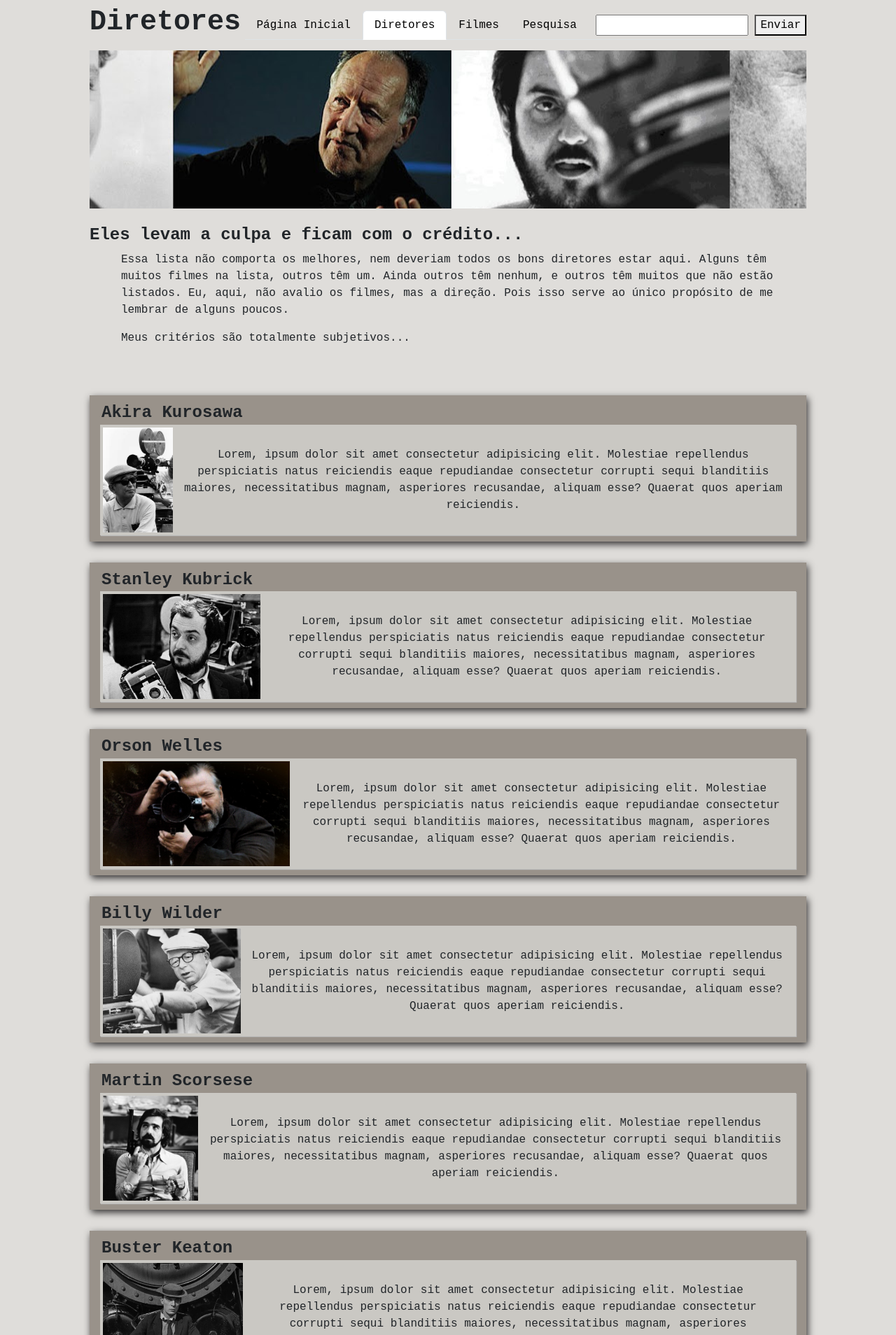
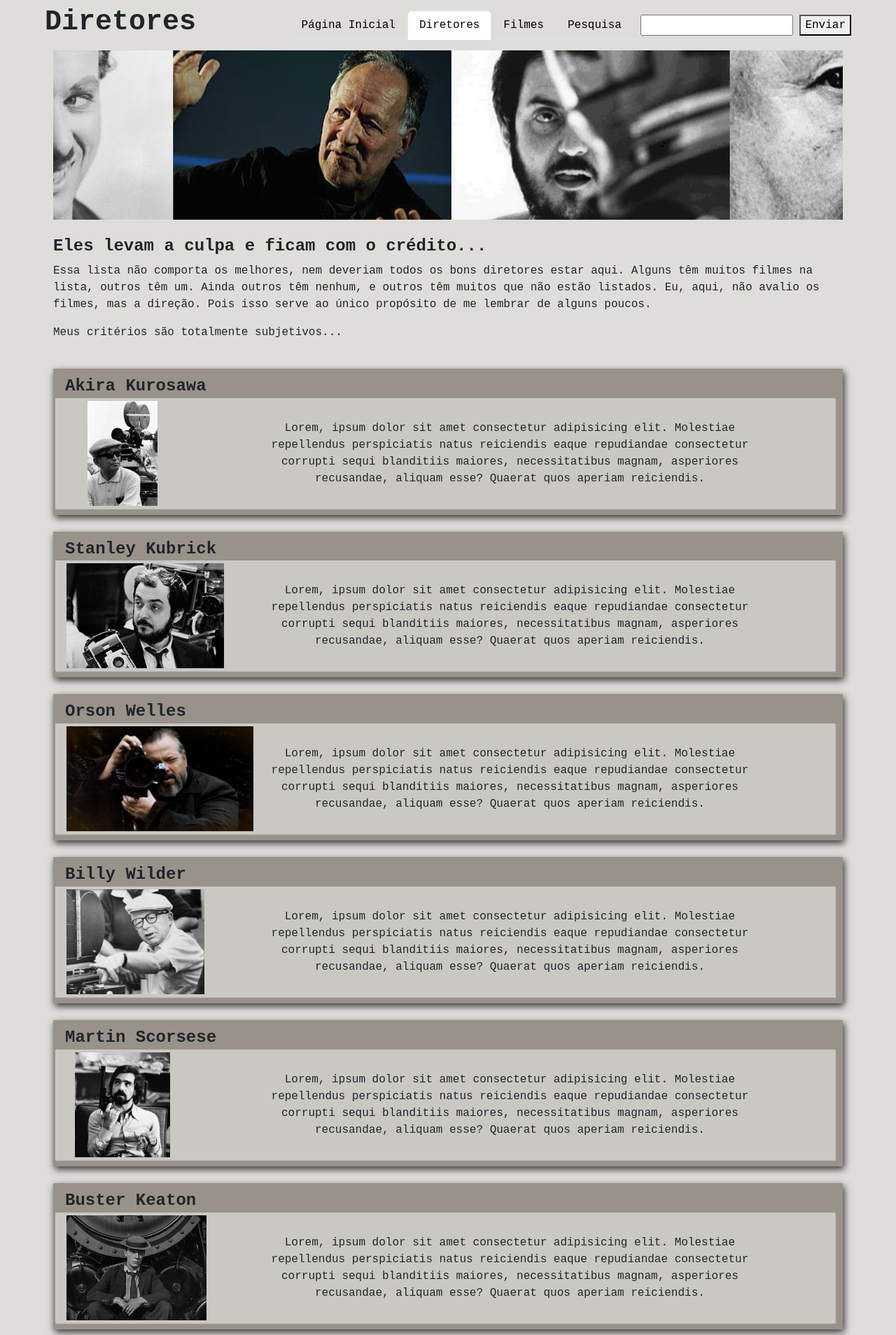
Before and after one commit to pedro-fs-garcia/resolucoes_ADS1, a Flask app: page /directors in a window 1280 px wide. Shown: the top 1908 px of the page at 70% size. Run offline with Flask 3, Linux system fonts and the light colour scheme; some libraries are stand-ins or nearby versions.

Commit message:
feat: melhor responsividade

```diff
--- a/PM/desafio_3/static/style.css
+++ b/PM/desafio_3/static/style.css
@@ -1,18 +1,5 @@
-@media screen and (min-width: 400px) {
-    body {
-      background-color: lightgreen;
-    }
-  }
-
-  @media screen and (min-width: 800px) {
-    body {
-      background-color: lavender;
-    }
-  }
-
 .base_body{
-    max-width: 80%;
-    margin: 0px auto 45px;
+    max-width: 90%;
     font-family:'Courier New', Courier, monospace;
     background-color:rgb(223, 221, 218)
 }
@@ -62,11 +49,8 @@
 } */
 
 .biography{
-    display:grid;
-    align-items:center;
-    grid-template-columns:auto 1fr;
-    column-gap: 50px;
-    margin-top: 30px;
+    max-width:80%;
+    align-content: center;
 }
 
 .biography h2{
@@ -77,7 +61,6 @@
 .director_details{
     background-color: #99928a;
     padding: 2px;
-    margin: 30px 0 0 0;
     box-shadow: 2px 4px 10px #333131;
 }
 
@@ -104,15 +87,13 @@ summary{
 }
 
 .director_summary{
-    display:grid;
-    grid-template-columns:auto 1fr;
-    flex: 34px;
     padding: 4px;
-    width: 100%;
+    width: 101.5%;
     background-color: #cac8c3;
     border: none;
     box-shadow: 1px 1px 1px #bbbbbb;
     cursor:pointer;
+    margin:auto;
 }
 
 
@@ -141,3 +122,15 @@ summary{
     font-family: 'Times New Roman', Times, serif;
     text-align: center;
 }
+
+@media (max-width:767px){
+    .base_body .biography .director_summary .col{
+        font-size:small;
+    }
+}
+
+@media (max-width:767px){
+    .director_details{
+        max-width:90%;
+    }
+}
--- a/PM/desafio_3/templates/base.html
+++ b/PM/desafio_3/templates/base.html
@@ -9,10 +9,10 @@
     <link rel="stylesheet" href="/static/bootstrap/css/bootstrap.min.css">
     <title> {% block title %} {% endblock %} </title>
   </head>
-<body class="base_body">
+<body class="base_body container-fluid mt-3">
     <!-- header -->
-    <div style="max-width:100%; background-color:rgb(223, 221, 218)">
-    <nav class="navbar fixed-top" style="max-width:80%; margin:auto; background-color: rgb(223, 221, 218); height:fit-content">
+    <div class="row" style="max-width:100%; background-color:rgb(223, 221, 218)">
+    <nav class="navbar fixed-top" style="width:90%; margin: auto; background-color: rgb(223, 221, 218); height:fit-content">
       <h1><strong>{% block page_title %} {% endblock %}</strong></h1>
         <ul class="nav nav-tabs">
             <li class="nav-item">
--- a/PM/desafio_3/templates/directors.html
+++ b/PM/desafio_3/templates/directors.html
@@ -14,8 +14,8 @@
 <br>
     <h2 id="diretores_titulo">Eles levam a culpa e ficam com o crédito...</h2>
 
-    <p style="margin-left: 45px;">Essa lista não comporta os melhores, nem deveriam todos os bons diretores estar aqui. Alguns têm muitos filmes na lista, outros têm um. Ainda outros têm nenhum, e outros têm muitos que não estão listados. Eu, aqui, não avalio os filmes, mas a direção. Pois isso serve ao único propósito de me lembrar de alguns poucos.</p>
-    <p style="margin-left: 45px;">Meus critérios são totalmente subjetivos...</p>
+    <p>Essa lista não comporta os melhores, nem deveriam todos os bons diretores estar aqui. Alguns têm muitos filmes na lista, outros têm um. Ainda outros têm nenhum, e outros têm muitos que não estão listados. Eu, aqui, não avalio os filmes, mas a direção. Pois isso serve ao único propósito de me lembrar de alguns poucos.</p>
+    <p>Meus critérios são totalmente subjetivos...</p>
     <br>
 
 
@@ -25,15 +25,19 @@
             <div class="director_details">
                 <button class="btn" data-bs-toggle="collapse" data-bs-target="#collapse{{name}}" aria-controls="collapse{{name}}" role="button">
                     <h3 style="margin:2px; text-align:left">{{name.replace("_", " ").title()}}</h3>
-                    <div class="director_summary">
+                    <div class="director_summary row">
+                        <div class="col-2">
                         <img class="director_image" src="/static/images/directors/{{name}}.jpg">
-                        <div style="margin:auto 15px;">Lorem, ipsum dolor sit amet consectetur adipisicing elit. Molestiae repellendus perspiciatis natus reiciendis eaque repudiandae consectetur corrupti sequi blanditiis maiores, necessitatibus magnam, asperiores recusandae, aliquam esse? Quaerat quos aperiam reiciendis.</div>
+                        </div>
+                        <div class="col-8" style="margin:auto">
+                        <p style="margin:auto 15px">Lorem, ipsum dolor sit amet consectetur adipisicing elit. Molestiae repellendus perspiciatis natus reiciendis eaque repudiandae consectetur corrupti sequi blanditiis maiores, necessitatibus magnam, asperiores recusandae, aliquam esse? Quaerat quos aperiam reiciendis.</p>
+                        </div>
                     </div>
                 </button>
                 <div class="collapse" id="collapse{{name}}">
-                    <div class="film_grid" >
+                    <div class="row" >
                         {% for poster in directors[name] %}
-                        <figure class="film_item"><a href="#" target="_blank" style="text-align:center">
+                        <figure class="film_item col-sm"><a href="#" target="_blank" style="text-align:center">
                             <img class="film_poster" src="/static/images/films/{{poster.replace(' ', '_')}}.jpg"><br>{{poster.title()}}
                         </a></figure>
                         {% endfor %}
@@ -42,6 +46,7 @@
             {% endif %}
                 <br>
             </div>
+        <br>
         {% endfor %}
         </div>
 
```
Also changed, not shown: PM/desafio_3/templates/all_films.html (+5 -3 lines), PM/desafio_3/templates/index.html (+10 -10 lines).
